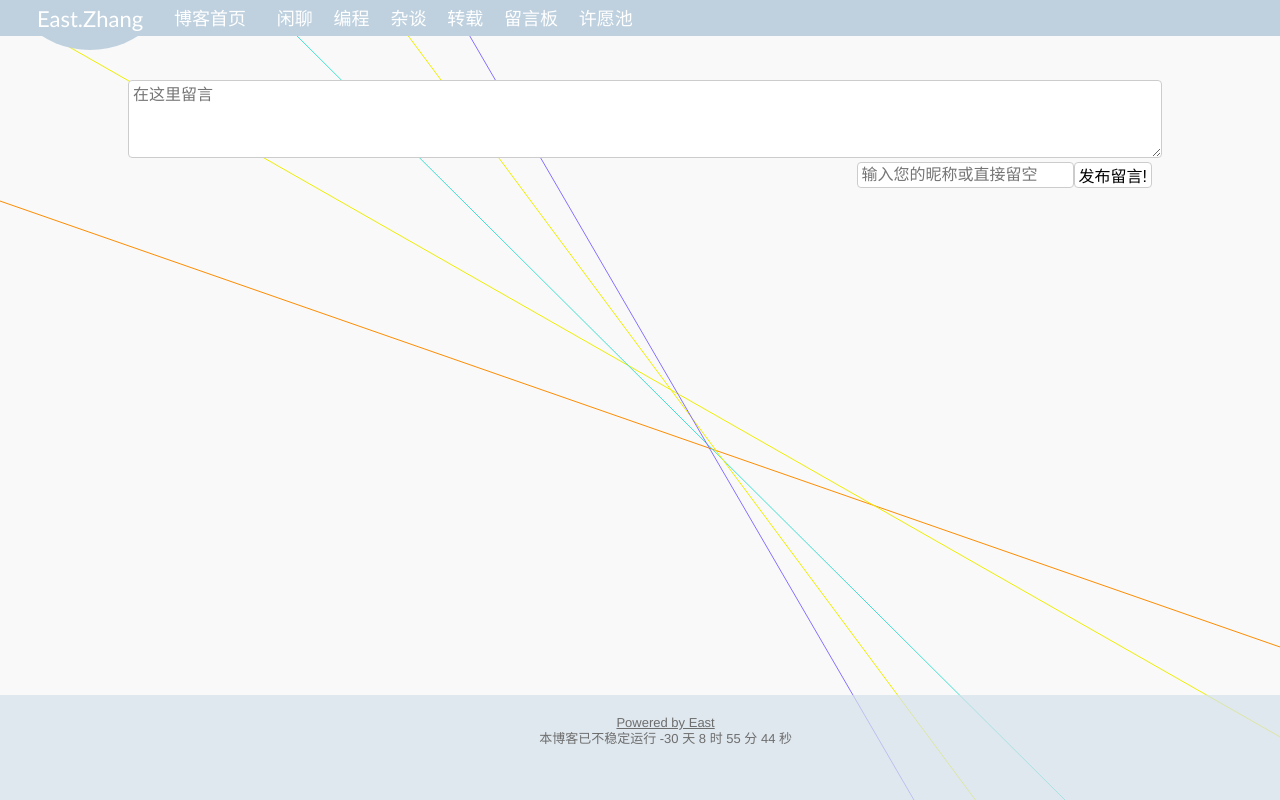
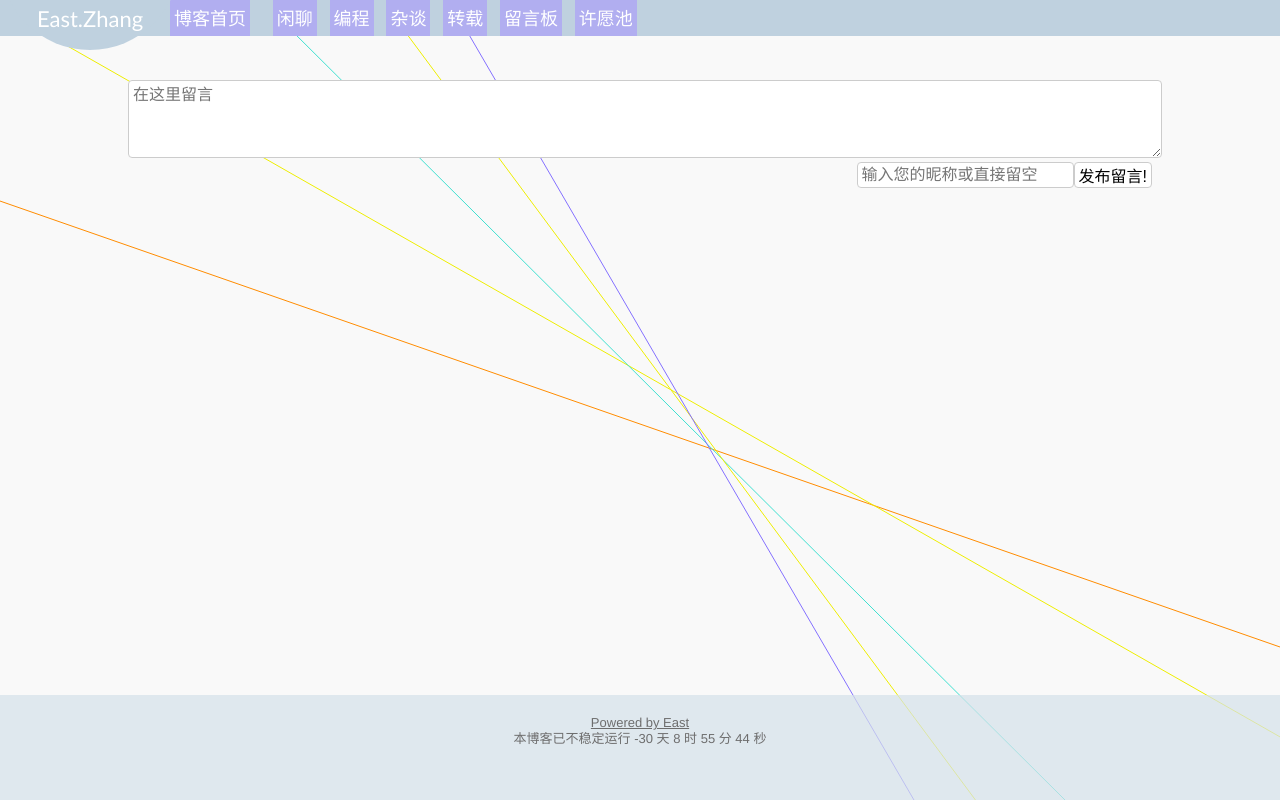
Before and after one commit to black-cmd/eastzhang, a Flask app: page /memo in a window 1280 px wide. Run offline with Flask 2, Linux system fonts and the light colour scheme; data that the repository does not hold is empty; some libraries are stand-ins or nearby versions.

Commit message:
修改颜色

```diff
--- a/static/css/skyin.css
+++ b/static/css/skyin.css
@@ -115,7 +115,7 @@
 -khtml-user-select:none;
 user-select:none;}
 
-.navbu{background:#BFD1DF;height:28px;padding:4px;color:#fff;font-size:18px;float:left;margin-left:1%;}
+.navbu{background:#B1AEF0;height:28px;padding:4px;color:#fff;font-size:18px;float:left;margin-left:1%;}
 .navbu:hover{background:#4f94cd;}
 
 .navbu.ind{margin-left:-10px;margin-right:10px}
@@ -146,7 +146,7 @@
 
 hr.er{border-top:1px solid #ddd;width:80%;margin-left:0}
 
-.foote{position:relative;top:20px;margin-left:4%;font-size:13px;line-height:1.2;text-align:center;}
+.foote{position:relative;top:20px;margin-left:F4%;font-size:13px;line-height:1.2;text-align:center;}
 
 span.logo{display:block;text-align:center;position:relative;top:135px;}
 
```
